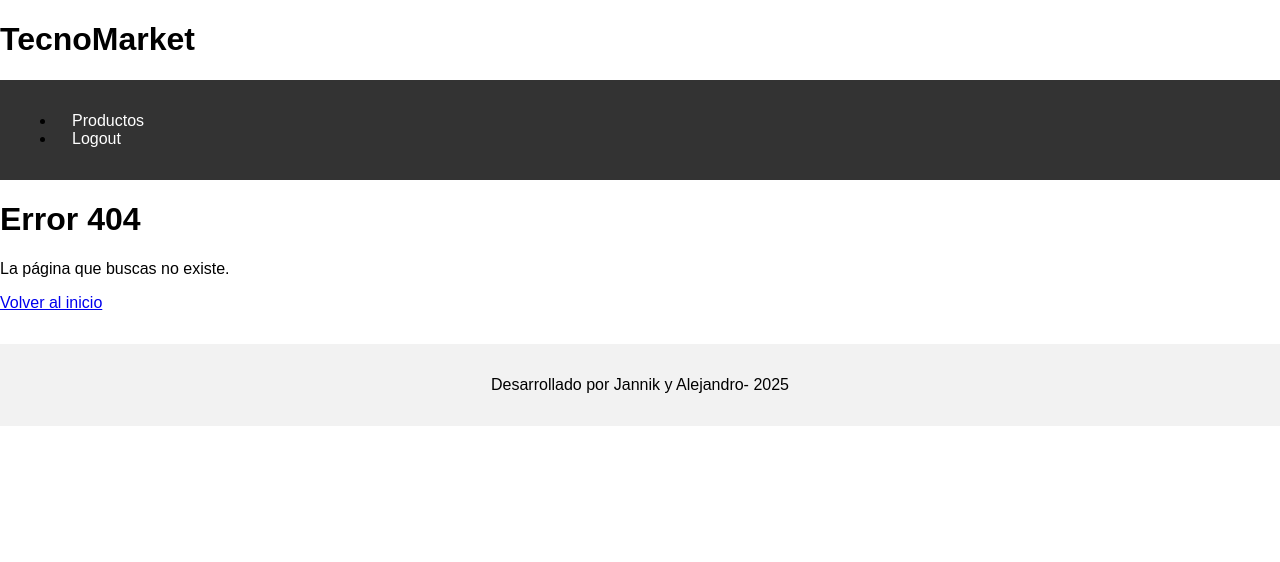
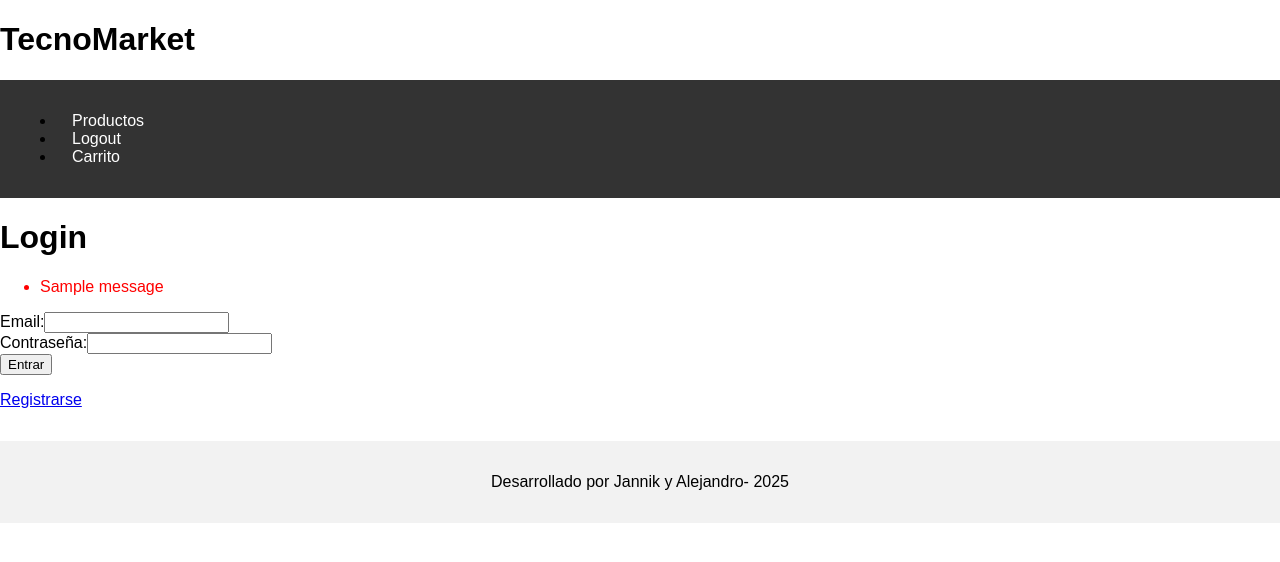
Before and after one commit to jjannik1/Proyecto_Final, a Flask app: page / in a window 1280 px wide. Shown: the top 562 px of the page. Run offline with Flask 3, Linux system fonts and the light colour scheme; the visitor is signed in with stand-in values (Sample User, id 1); one stand-in notice (Sample message) is shown.

Commit message:
Contraseñas hasheadas y añadir la pagina de carrito

```diff
--- a/app.py
+++ b/app.py
@@ -1,8 +1,8 @@
-
-from flask import Flask, render_template, request, redirect, url_for, session
+from flask import Flask, render_template, request, redirect, url_for, session, flash
 from pymongo import MongoClient
 from datetime import date, datetime
 from bson.objectid import ObjectId
+from passlib.hash import pbkdf2_sha256
 
 class Usuario:
     def __init__(self, nombre, email, contraseña, fecha_registro, activo, pedidos, rol="Cliente"):
@@ -42,27 +42,33 @@ fecha = date.today()
 ##################### TiendaOnlineMejorado ##########################################
 #####################################################################################
 
-@app.route("/login", methods=["GET", "POST"])
+
+
+
+@app.route("/", methods=["GET", "POST"])
 def login():
-    mensaje = ""
     if request.method == "POST":
         email = request.form["email"]
         contraseña = request.form["contraseña"]
-        user = app.db.clientes.find_one({"email": email, "contraseña": contraseña})
 
-        if user:
+        # Buscar usuario por email en la base de datos
+        user = app.db.clientes.find_one({"email": email})
+
+        # Verificar si el usuario existe y la contraseña es correcta
+        if user and pbkdf2_sha256.verify(contraseña, user["contraseña"]):
             session["usuario_id"] = str(user["_id"])
             session["rol"] = user["rol"]
             session["nombre"] = user["nombre"]
 
+            # Redirigir según el rol del usuario
             if user["rol"] == "admin":
                 return redirect(url_for("dashboard"))
             else:
                 return redirect(url_for("ver_productos"))
         else:
-            mensaje = "Correo o contraseña incorrectos."
+            flash("Correo o contraseña incorrectos.")
 
-    return render_template("login.html", mensaje=mensaje, fecha=fecha)
+    return render_template("login.html",fecha=fecha)
 
 @app.route("/logout")
 def logout():
@@ -166,6 +172,7 @@ def detalle_producto(id_producto):
 @app.route("/registro-usuario", methods=["GET", "POST"])
 def registro_usuario():
     mensaje = ""
+
     if request.method == "POST":
         nombre = request.form["nombre"]
         email = request.form["email"]
@@ -174,17 +181,20 @@ def registro_usuario():
         pedidos = int(request.form.get("pedidos", 0))
         rol = "cliente"
 
+
         if app.db.clientes.find_one({"email": email}):
             mensaje = "El email ya está registrado."
         else:
-            nuevo_usuario = Usuario(nombre, email, contraseña, datetime.now(), activ, pedidos)
+            hashed_password = pbkdf2_sha256.hash(contraseña)
+            nuevo_usuario = Usuario(
+                nombre, email, hashed_password, datetime.now(), activ, pedidos
+            )
             app.db.clientes.insert_one(nuevo_usuario.diccionario())
-            mensaje = "Usuario registrado con éxito."
-
-
-
+            flash("Usuario registrado con éxito.")
+            return redirect(url_for("login"))
 
     return render_template("registro_usuario.html", mensaje=mensaje, fecha=fecha)
+
 
 
 @app.route("/usuarios")
--- a/requirements.txt
+++ b/requirements.txt
@@ -1,2 +1,3 @@
 Flask==3.1.0
 pymongo[srv]==4.11.3
+passlib>=1.7.4
--- a/templates/base.html
+++ b/templates/base.html
@@ -13,6 +13,7 @@
             {% if session.get('usuario_id') %}
                 <li><a href="{{ url_for('ver_productos') }}">Productos</a></li>
                 <li><a href="{{ url_for('logout') }}">Logout</a></li>
+                <li> <a href="{{ url_for('ver_carrito') }}">Carrito</a></li>
 
                 {% elif session.rol == 'admin' %}
                 <a href="{{ url_for('dashboard') }}">Panel Admin</a>
--- a/templates/login.html
+++ b/templates/login.html
@@ -2,9 +2,15 @@
 {% block title %}Login{% endblock %}
 {% block content %}
 <h1>Login</h1>
-{% if mensaje %}
-<p style="color:red;">{{ mensaje }}</p>
-{% endif %}
+{% with messages = get_flashed_messages() %}
+      {% if messages %}
+        <ul>
+          {% for message in messages %}
+            <li style="color: red;">{{ message }}</li>
+          {% endfor %}
+        </ul>
+        {% endif %}
+         {% endwith %}
 <form method="post">
     <label>Email:</label><input type="email" name="email" required><br>
     <label>Contraseña:</label><input type="password" name="contraseña" required><br>
```
Also changed, not shown: templates/carrito.html (added, +17 -0 lines).
